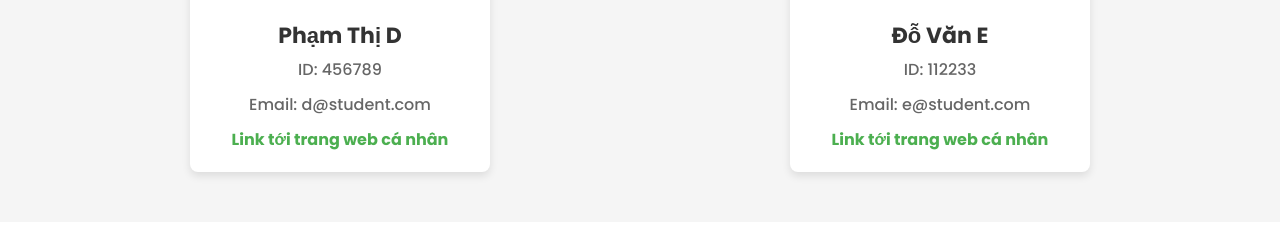
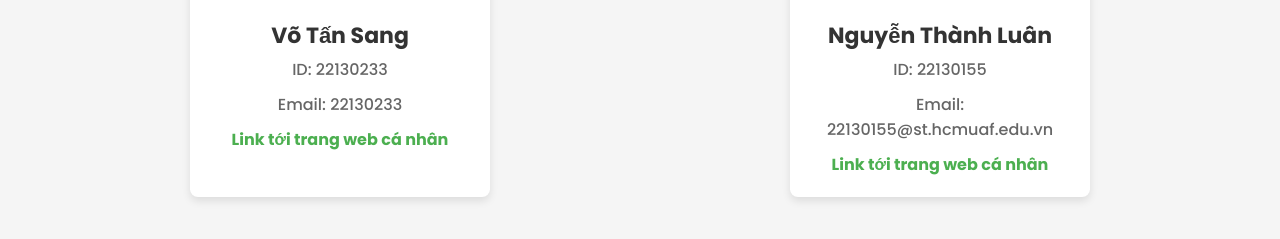
Before and after one commit to phamdat1234/MyGroupPage, a plain HTML site: page index.html in a window 1280 px wide. Shown: the part 1335-1574 px from the top of the page. Drawn offline with Linux system fonts and the light colour scheme.

Commit message:
Update index.html

```diff
--- a/index.html
+++ b/index.html
@@ -60,17 +60,17 @@
             </div>
             <div class="member-card">
                 <img src="https://inkythuatso.com/uploads/thumbnails/800/2023/03/6-anh-dai-dien-trang-inkythuatso-03-15-26-36.jpg" alt="Member 4">
-                <h3>Phạm Thị D</h3>
-                <p>ID: 456789</p>
-                <p>Email: d@student.com</p>
-                <a href="#">Link tới trang web cá nhân</a>
+                <h3>Võ Tấn Sang</h3>
+                <p>ID: 22130233</p>
+                <p>Email: 22130233</p>
+                <a href="https://silverwind172.github.io/22130233_HCI_2025/">Link tới trang web cá nhân</a>
             </div>
             <div class="member-card">
                 <img src="https://inkythuatso.com/uploads/thumbnails/800/2023/03/6-anh-dai-dien-trang-inkythuatso-03-15-26-36.jpg" alt="Member 5">
-                <h3>Đỗ Văn E</h3>
-                <p>ID: 112233</p>
-                <p>Email: e@student.com</p>
-                <a href="#">Link tới trang web cá nhân</a>
+                <h3>Nguyễn Thành Luân</h3>
+                <p>ID: 22130155</p>
+                <p>Email: 22130155@st.hcmuaf.edu.vn</p>
+                <a href="https://nguyennl101.github.io/HCI/">Link tới trang web cá nhân</a>
             </div>
         </div>
     </section>
```
